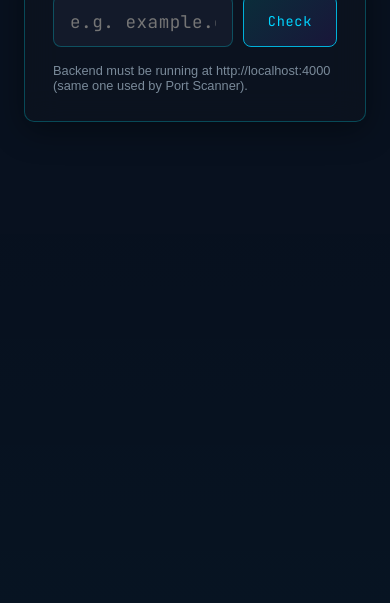
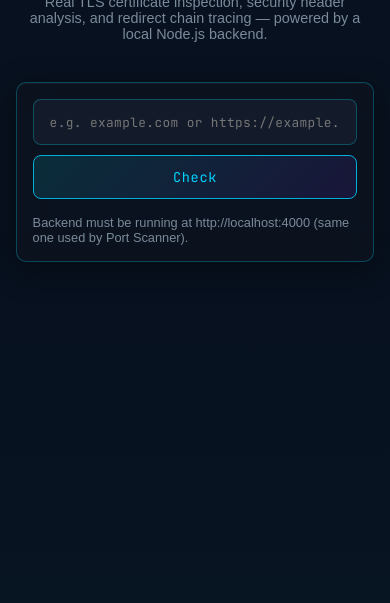
Before and after one commit to tayyabafatima557-png/cst-pro-frontend, a plain HTML site: page pages/ssl-checker.html in a window 390 px wide. Shown: the part 241-844 px from the top of the page. Drawn offline with Linux system fonts and the light colour scheme.

Commit message:
Fix mobile layout for tool pages

```diff
--- a/css/responsive.css
+++ b/css/responsive.css
@@ -78,3 +78,91 @@
     font-size: 42px;
   }
 }
+
+/* ============================================
+   TOOL PAGES — MOBILE FIXES
+   Covers .tool-page, .glass-card, and everything
+   inside individual tool pages (password generator,
+   ssl checker, port scanner, etc.) which the rules
+   above never accounted for.
+   ============================================ */
+
+/* Prevent any element from causing horizontal scroll site-wide */
+html, body {
+  overflow-x: hidden;
+}
+
+@media (max-width: 768px) {
+  .tool-page {
+    padding-top: 150px;   /* clears the stacked 2-line navbar */
+    padding-left: 5%;
+    padding-right: 5%;
+  }
+
+  .tool-title {
+    font-size: clamp(1.4rem, 7vw, 2rem);
+  }
+
+  .tool-subtitle {
+    font-size: 0.9rem;
+  }
+
+  .glass-card {
+    padding: 1.25rem !important;
+    width: 100%;
+    box-sizing: border-box;
+  }
+
+  .tool-panel-grid {
+    grid-template-columns: 1fr;
+    gap: 1rem;
+  }
+
+  .output-row {
+    flex-direction: column;
+    align-items: stretch;
+    gap: 0.6rem;
+  }
+
+  .output-row input,
+  .password-display {
+    width: 100%;
+    box-sizing: border-box;
+    font-size: 0.85rem;
+  }
+
+  .btn-cyber {
+    width: 100%;
+    box-sizing: border-box;
+    text-align: center;
+  }
+
+  input[type="range"] {
+    width: 100%;
+  }
+
+  #tlsResultGrid > div,
+  #headersResultGrid > div,
+  #ipResultGrid,
+  #portsChipList,
+  #redirectList {
+    word-break: break-word;
+  }
+}
+
+@media (max-width: 480px) {
+  .tool-page {
+    padding-top: 170px;   /* navbar takes even more vertical space at this width */
+    padding-left: 4%;
+    padding-right: 4%;
+  }
+
+  .glass-card {
+    padding: 1rem !important;
+  }
+
+  .password-display,
+  .output-row input {
+    font-size: 0.8rem;
+  }
+}
```
